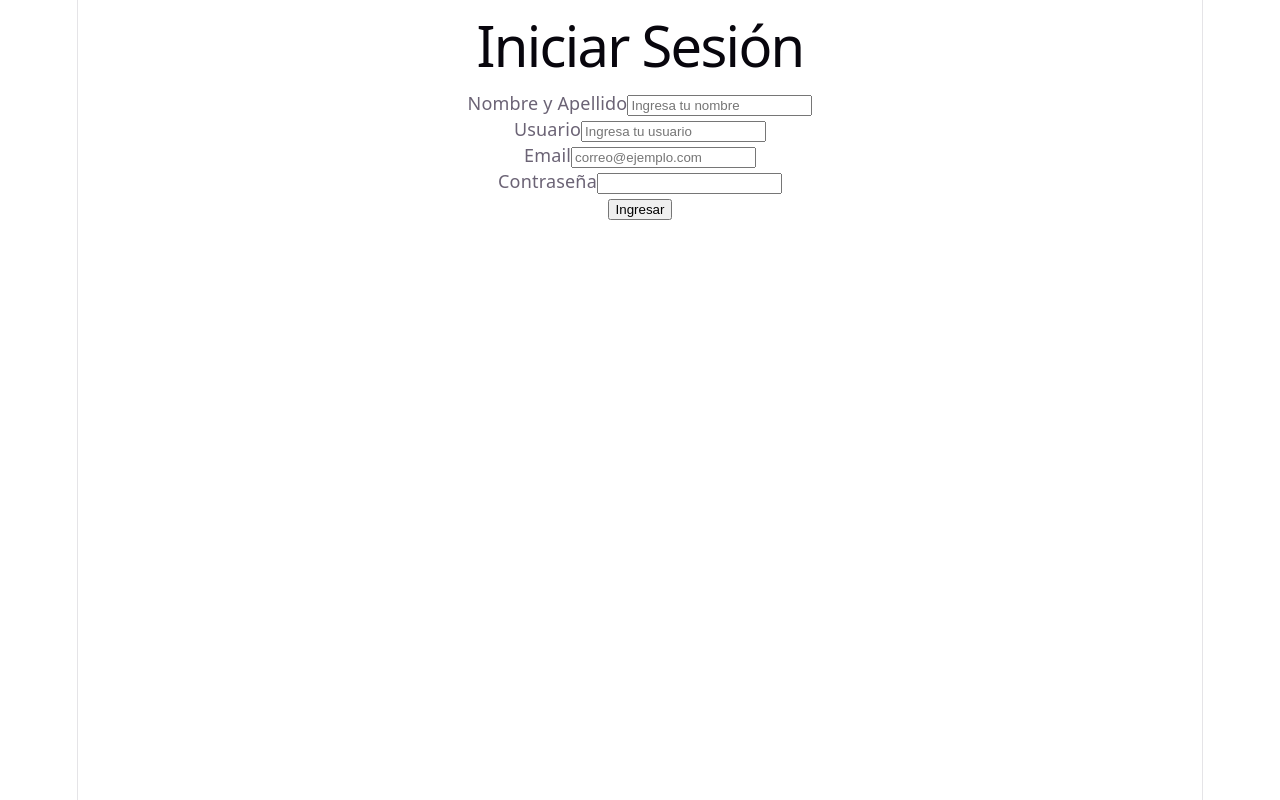
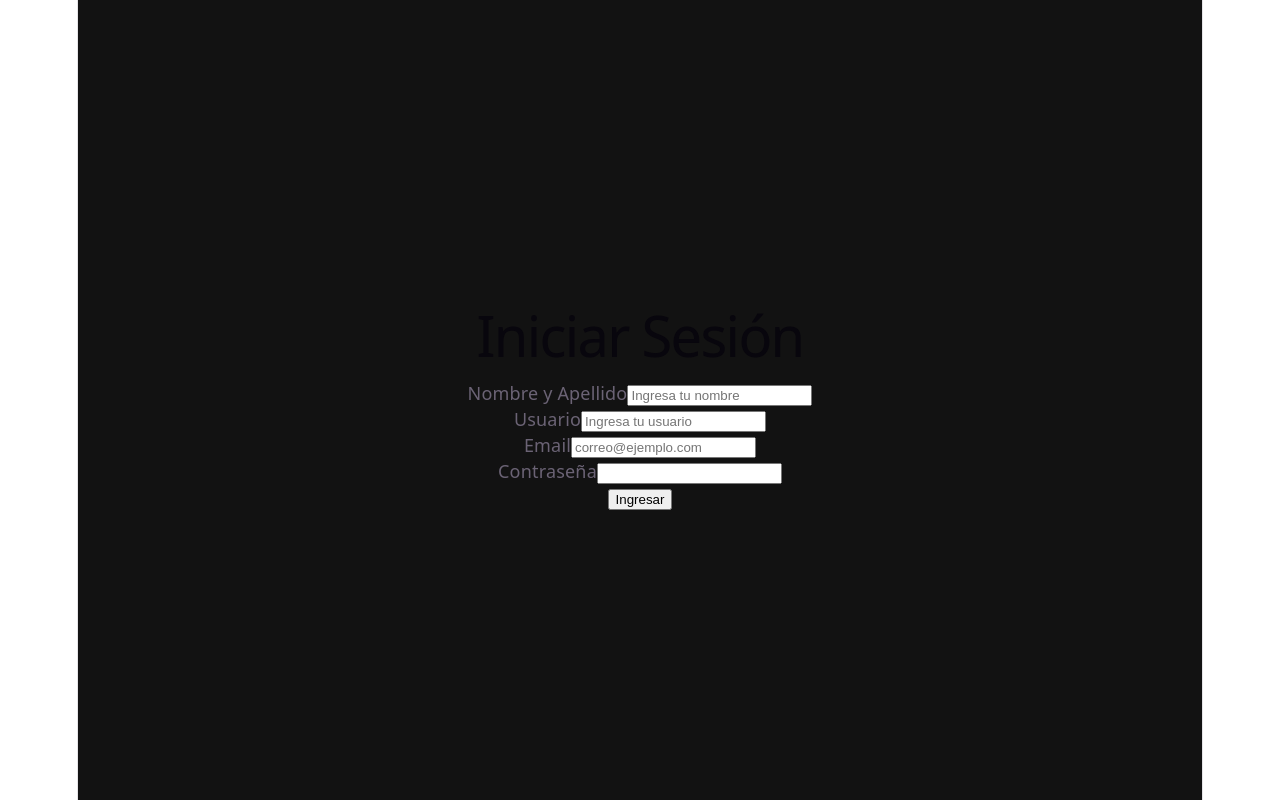
Before and after one commit to mateobaudracco22/ImpactoFitness, a React (Vite) app: page /login in a window 1280 px wide. Built offline with nearby package versions, Linux system fonts and the light colour scheme.

Commit message:
Posicionando Cajas

```diff
--- a/App.jsx
+++ b/App.jsx
@@ -1,4 +1,4 @@
-import Login from "./src/paginas/login.jsx";
+import Login from "/src/paginas/login.jsx";
 import Informacion from "./src/paginas/informacion.jsx";
 import Instructor from "./src/paginas/instructor.jsx";
 import { BrowserRouter, Route, Routes } from "react-router-dom";
--- a/src/estilos/login.css
+++ b/src/estilos/login.css
@@ -0,0 +1,7 @@
+.contenedor-login {
+    display: flex;
+    justify-content: center;
+    align-items: center;
+    min-height: 100vh;
+    background-color: #121212;
+}
--- a/src/paginas/login.jsx
+++ b/src/paginas/login.jsx
@@ -1,4 +1,5 @@
 import React from "react";
+import "../estilos/login.css";
 
 function Login() {
     return (
```
